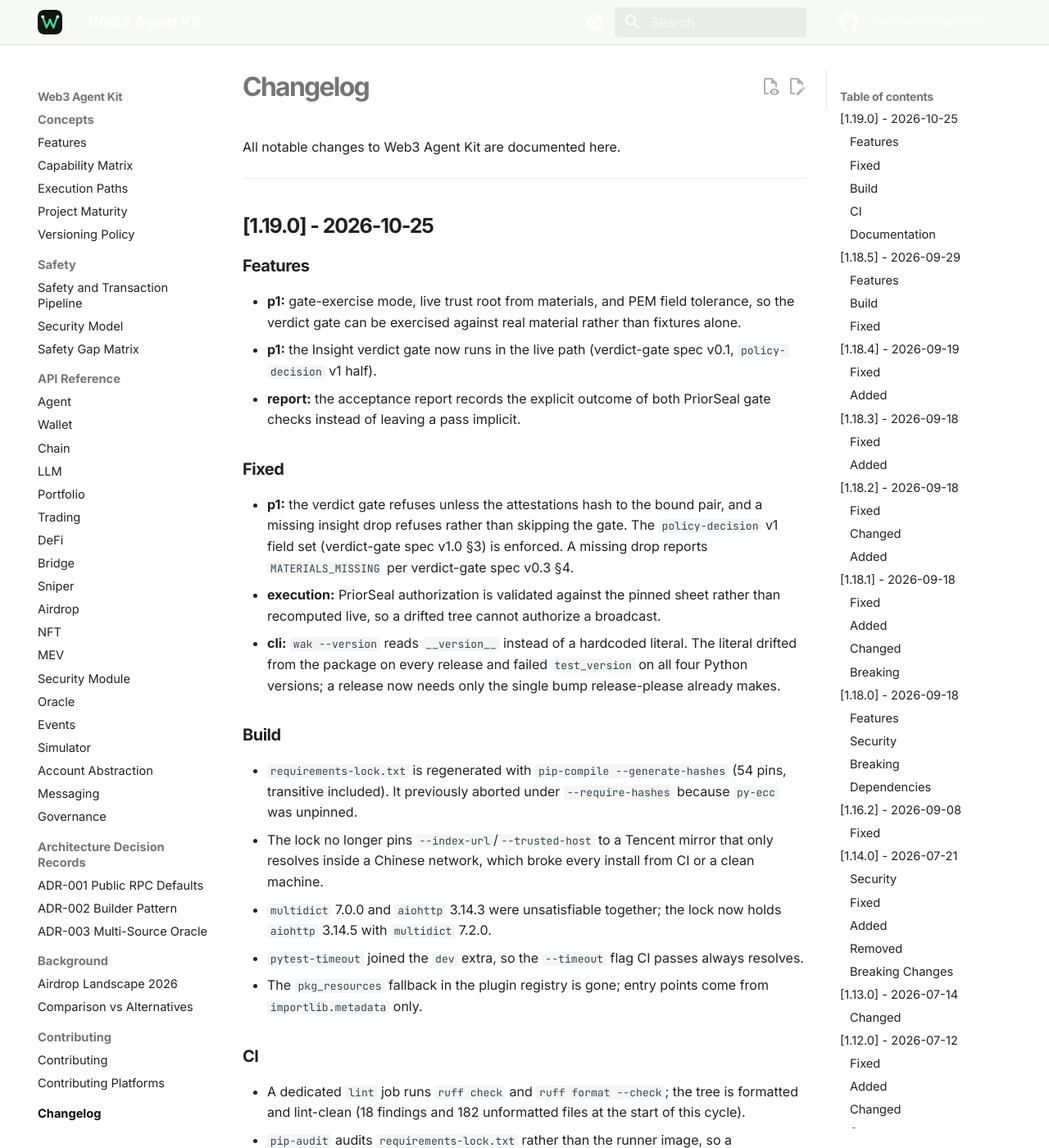
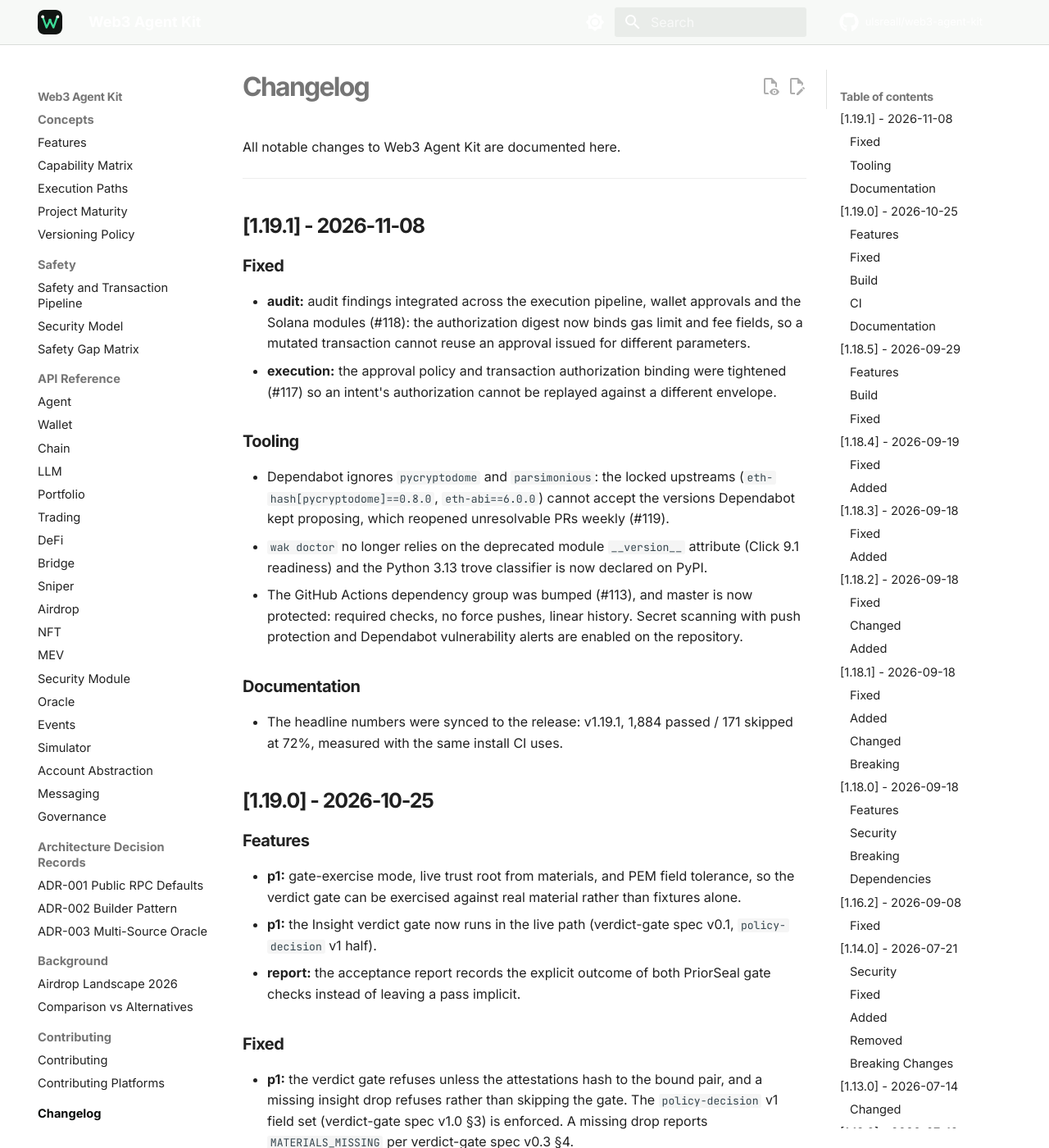
Before and after one commit to ulsreall/web3-agent-kit, an MkDocs documentation site: the page built from docs/changelog.md, in a window 1280 px wide and 1400 px high. Shown: the whole window at 82% size. Built offline with MkDocs 1.6.1 and Material for MkDocs 9.7.7, drawn with Linux system fonts in a browser that asks for light colours; comment, search, counter and statistics services are not loaded.

Commit message:
docs: sync the 1.19.1 release across the README, banner and site (#120)
The banner, README alt text, docs home page, security model stamp and
versioning policy all still said v1.19.0 with 1,832 tests at 71%. They
now say v1.19.1 with 1,884 passed / 171 skipped at 72%, measured with
the same install CI uses (pip install -e .[dev,solana]).

The docs changelog gains a curated 1.19.1 entry covering the audit
findings integration (#118), the approval-policy/authorization binding
fix (#117), and the repo hardening merged since the release: dependabot
ignore rules (#119), actions bumps (#113), the Click 9.1 doctor fix,
the 3.13 classifier, branch protection and secret scanning.

Signed-off-by: Maulana <67689016+ulsreall@users.noreply.github.com>

```diff
--- a/docs/changelog.md
+++ b/docs/changelog.md
@@ -3,6 +3,29 @@
 All notable changes to Web3 Agent Kit are documented here.
 
 ---
+
+## [1.19.1] - 2026-11-08
+
+### Fixed
+- **audit:** audit findings integrated across the execution pipeline, wallet approvals and the
+  Solana modules (#118): the authorization digest now binds gas limit and fee fields, so a
+  mutated transaction cannot reuse an approval issued for different parameters.
+- **execution:** the approval policy and transaction authorization binding were tightened (#117)
+  so an intent's authorization cannot be replayed against a different envelope.
+
+### Tooling
+- Dependabot ignores `pycryptodome` and `parsimonious`: the locked upstreams
+  (`eth-hash[pycryptodome]==0.8.0`, `eth-abi==6.0.0`) cannot accept the versions Dependabot
+  kept proposing, which reopened unresolvable PRs weekly (#119).
+- `wak doctor` no longer relies on the deprecated module `__version__` attribute (Click 9.1
+  readiness) and the Python 3.13 trove classifier is now declared on PyPI.
+- The GitHub Actions dependency group was bumped (#113), and master is now protected:
+  required checks, no force pushes, linear history. Secret scanning with push protection and
+  Dependabot vulnerability alerts are enabled on the repository.
+
+### Documentation
+- The headline numbers were synced to the release: v1.19.1, 1,884 passed / 171 skipped at 72%,
+  measured with the same install CI uses.
 
 ## [1.19.0] - 2026-10-25
 
--- a/docs/security-model.md
+++ b/docs/security-model.md
@@ -1,6 +1,6 @@
 # Security Model
 
-> **Last updated:** v1.19.0 (2026-10-25)
+> **Last updated:** v1.19.1 (2026-11-08)
 > **Scope:** Wallet safety, transaction governance, API security, and known limitations.
 
 ---
--- a/docs/versioning-policy.md
+++ b/docs/versioning-policy.md
@@ -1,6 +1,6 @@
 # Versioning Policy
 
-> **Current version:** v1.19.0
+> **Current version:** v1.19.1
 
 ## SemVer Commitment
 
```
Also changed, not shown: README.md (+1 -1 lines), docs/index.md (+3 -3 lines), assets/readme-banner.svg.
